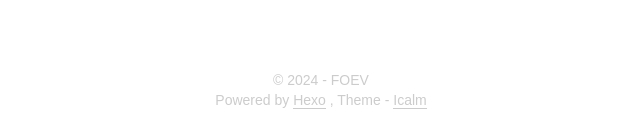
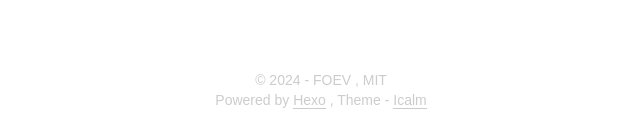
Before and after one commit to Jasonfoev/Jasonfoev.github.io, a plain HTML site: page 2024/10/08/hello-world/index.html in a window 1280 px wide. Shown: the part 919-1058 px from the top of the page, 439-1079 px from the left. Drawn offline with Linux system fonts and the light colour scheme; a small style sheet from the web is missing.

Commit message:
Site updated: 2024-10-08 14:05:31

```diff
--- a/2024/10/08/hello-world/index.html
+++ b/2024/10/08/hello-world/index.html
@@ -89,7 +89,7 @@
 </div>
 
             <footer>
-    <div>© 2024 - FOEV </div>
+    <div>© 2024 - FOEV  , MIT </div>
     <div>
         <span>
             Powered by <a target="_blank" rel="noopener" href="https://hexo.io">Hexo</a>
```
Also changed, not shown: archives/2024/10/index.html (+1 -1 lines), archives/2024/index.html (+1 -1 lines), archives/index.html (+1 -1 lines), index.html (+1 -1 lines).
